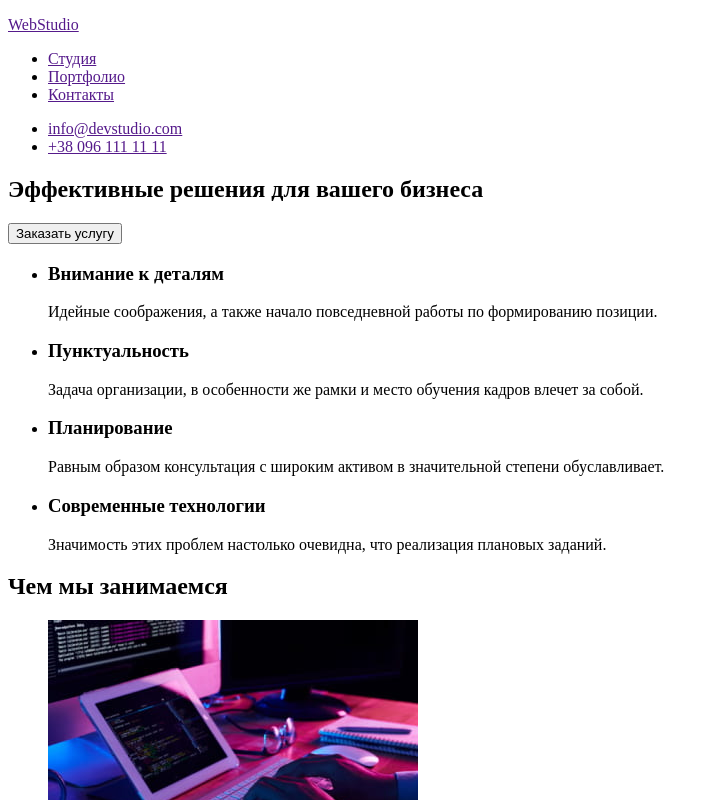
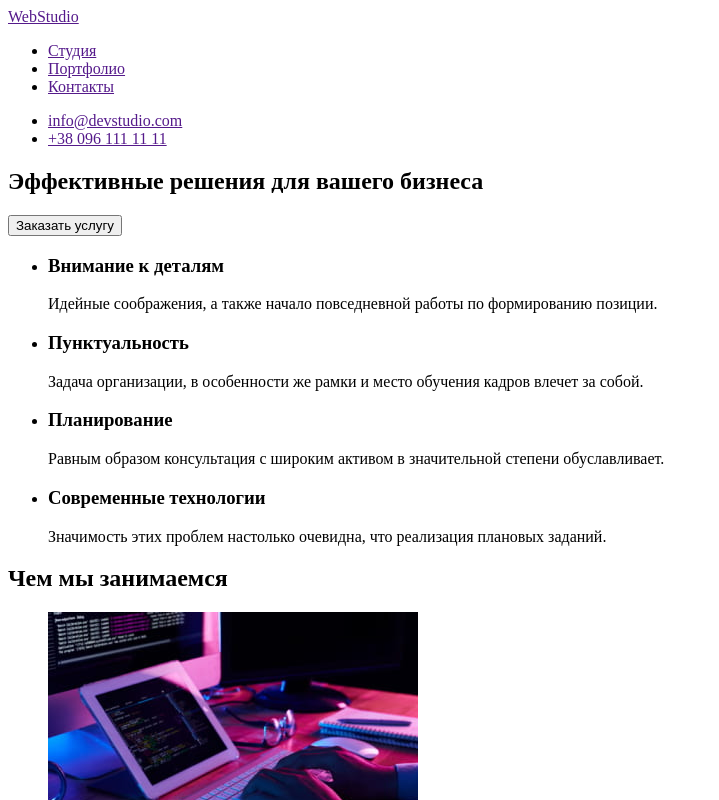
Before and after one commit to Oleksandr-Nechai/goit-markup-hw-01, a plain HTML site: page index.html in a window 1280 px wide. Shown: the top 800 px of the page, without its empty margins (0-719 px from the left). Drawn offline with Linux system fonts and the light colour scheme.

Commit message:
Первая дз 2.2

```diff
--- a/index.html
+++ b/index.html
@@ -9,7 +9,7 @@
   <body>
     <!-- шапка -->
     <header>
-      <p><a href="">WebStudio</a></p>
+      <a href="">WebStudio</a>
       <nav>
         <ul>
           <li>
@@ -111,15 +111,15 @@
       </section>
     </main>
     <footer>
-      <p><a href="">WebStudio</a></p>
+      <a href="">WebStudio</a>
       <address>
-        <p>г. Киев, пр-т Леси Украинки, 26 <br /></p>
+        <p>г. Киев, пр-т Леси Украинки, 26</p>
         <ul>
           <li>
-            <a href="">info@example.com <br /></a>
+            <a href="">info@example.com </a>
           </li>
           <li>
-            <a href="">+38 099 111 11 11 <br /></a>
+            <a href="">+38 099 111 11 11 </a>
           </li>
         </ul>
       </address>
```
